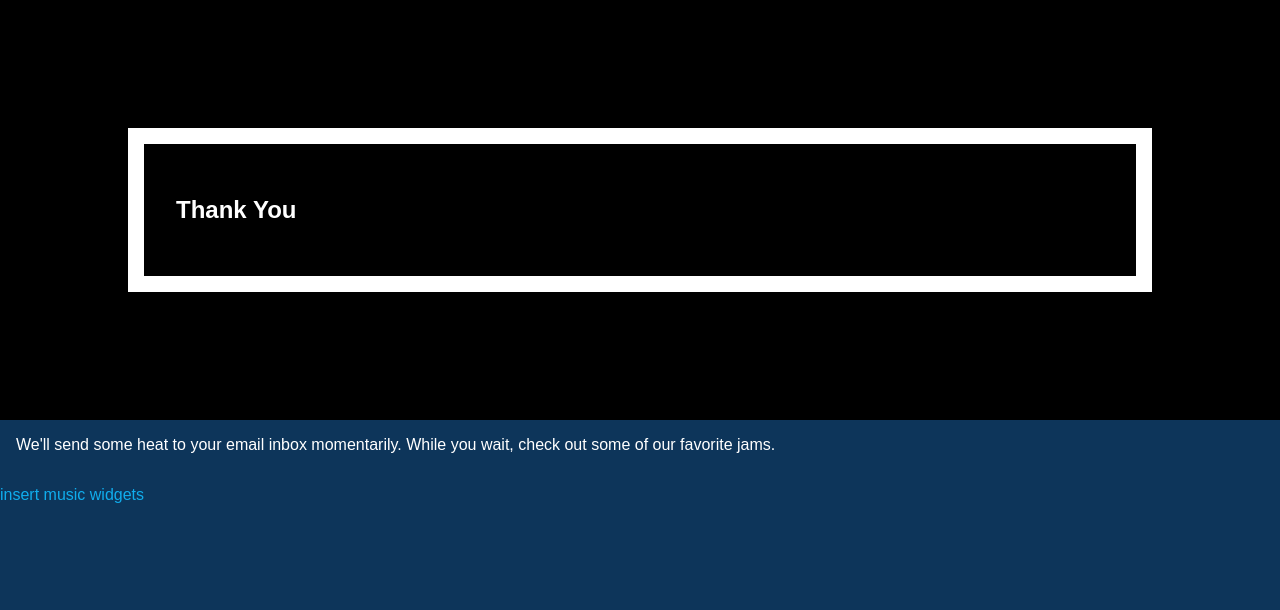
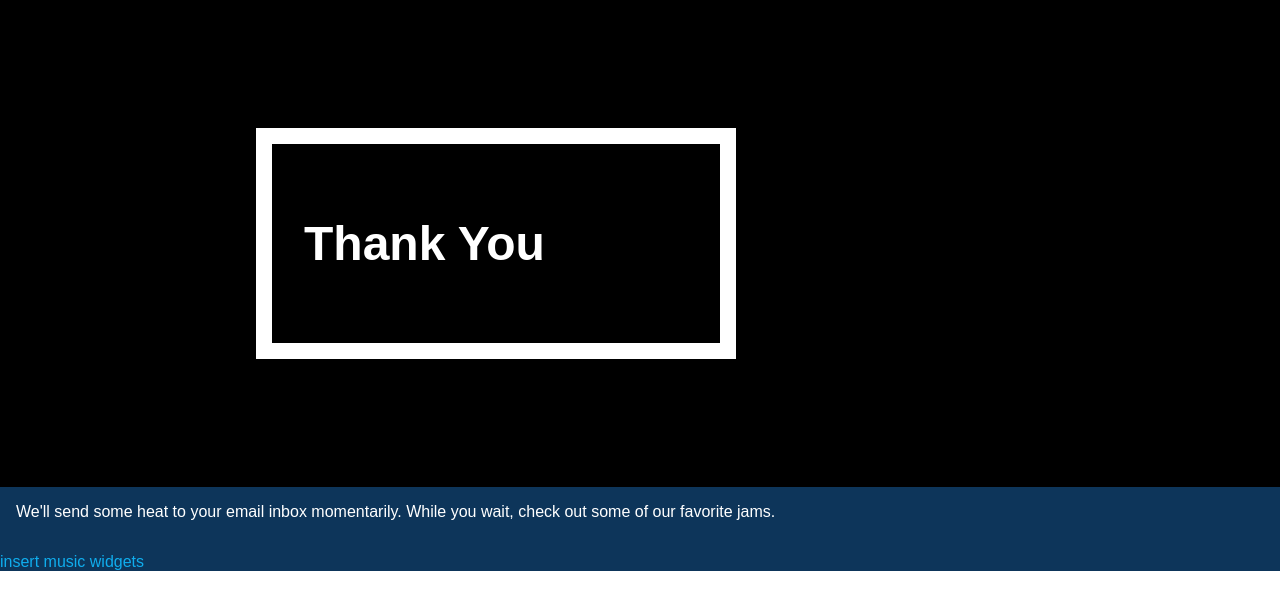
Before and after one commit to njericooper/FightFlowFitness, a website: page public/thank-you.html in a window 1280 px wide. Drawn offline with Linux system fonts and the light colour scheme; files whose address does not match are found by name.

Commit message:
updated styling on Thank you page

```diff
--- a/public/styles/thank-you.css
+++ b/public/styles/thank-you.css
@@ -14,31 +14,42 @@ body, html{
     padding:20%;
     height: 30vh;
 } */
+.square {
+  position: relative;
+  width: 50%;
+  border: 1em solid;
+  color: white;
+  padding: 2em;
+}
+
+.square:after {
+  content: "";
+  display: block;
+  padding-bottom: auto;
+}
+
 
 .box-wrapper{
     background-color: black;
     margin:0;
-    padding:10%;
-}
-
-.box {
-    border: 1em solid;
-    color: white;
-    padding: 2em;
+    padding: 10% 20%;
 }
 
 .main-content {
     background-color: #0D355A;
-    height: 100%;
-    width: 100%;
     margin: 0;
     padding: 0;
 }
+
 .text-1 {
     margin: 0;
     padding: 1em;
     color: white;
 
+}
+
+.thank-you{
+    font-size: 3rem;
 }
 
 /*@media screen and ( min-device-width: 870px) {
--- a/public/thank-you.html
+++ b/public/thank-you.html
@@ -9,8 +9,8 @@
 </head>
 <body>
     <section class="box-wrapper">
-   <div class="box">
-    <h1>Thank You</h1>
+   <div class="square ">
+    <h1 class="thank-you">Thank You</h1>
    </div>
 
    </section>
```
